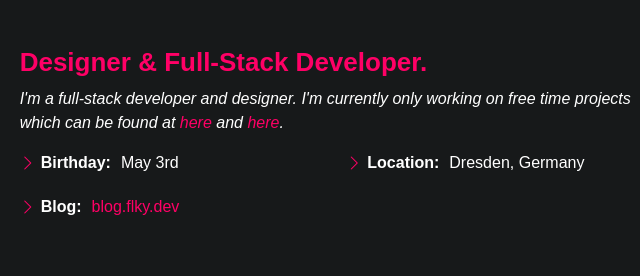
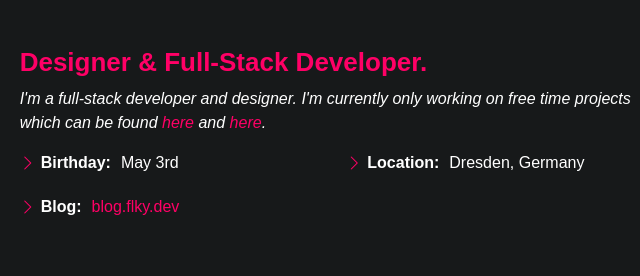
Before and after one commit to flky-dev/flky.dev, a plain HTML site: page index.html in a window 1280 px wide. Shown: the part 921-1197 px from the top of the page, 619-1259 px from the left. Drawn offline with Linux system fonts and the light colour scheme; a web font is replaced by a local one.

Commit message:
Remove "at"

```diff
--- a/index.html
+++ b/index.html
@@ -98,7 +98,7 @@
           <div class="col-lg-8 pt-4 pt-lg-0 content" data-aos="fade-left">
             <h3>Designer &amp; Full-Stack Developer.</h3>
             <p class="fst-italic">
-              I'm a full-stack developer and designer. I'm currently only working on free time projects which can be found at <a href="https://github.com/Flonky">here</a> and <a href="https://github.com/flky-dev"> here</a>.
+              I'm a full-stack developer and designer. I'm currently only working on free time projects which can be found <a href="https://github.com/Flonky">here</a> and <a href="https://github.com/flky-dev"> here</a>.
             </p>
             <div class="row">
               <div class="col-lg-6">
```
